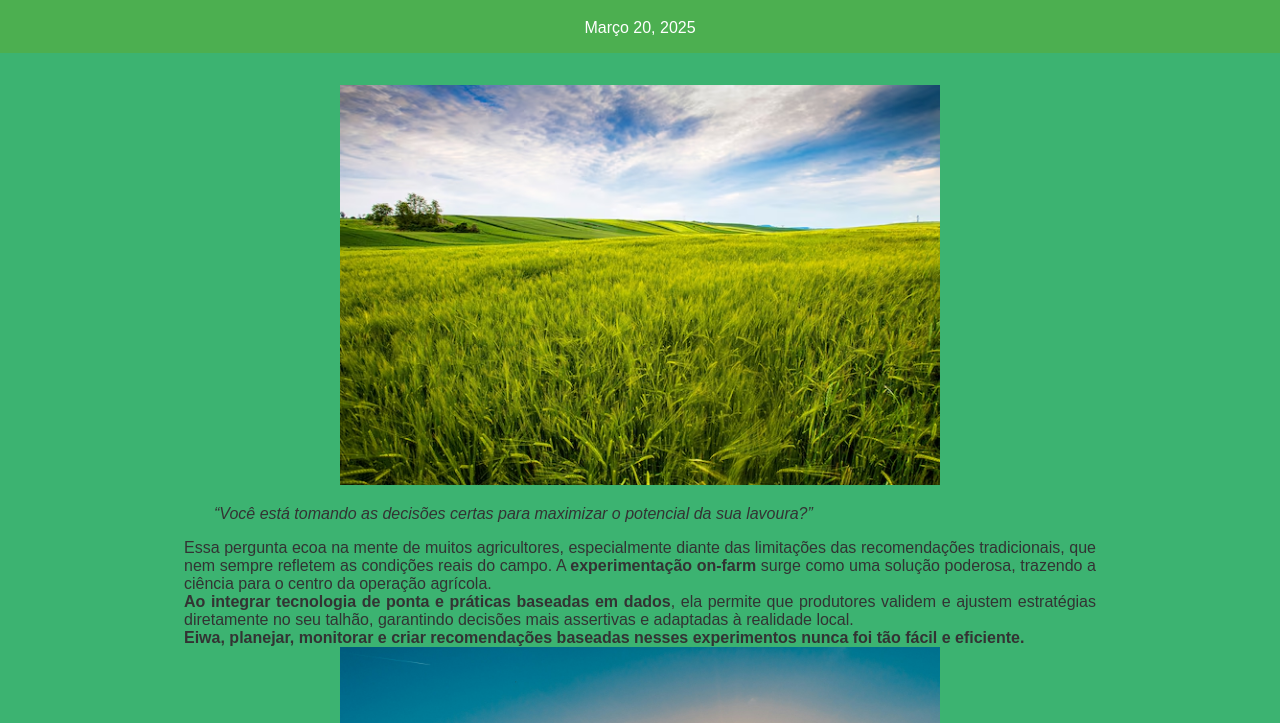
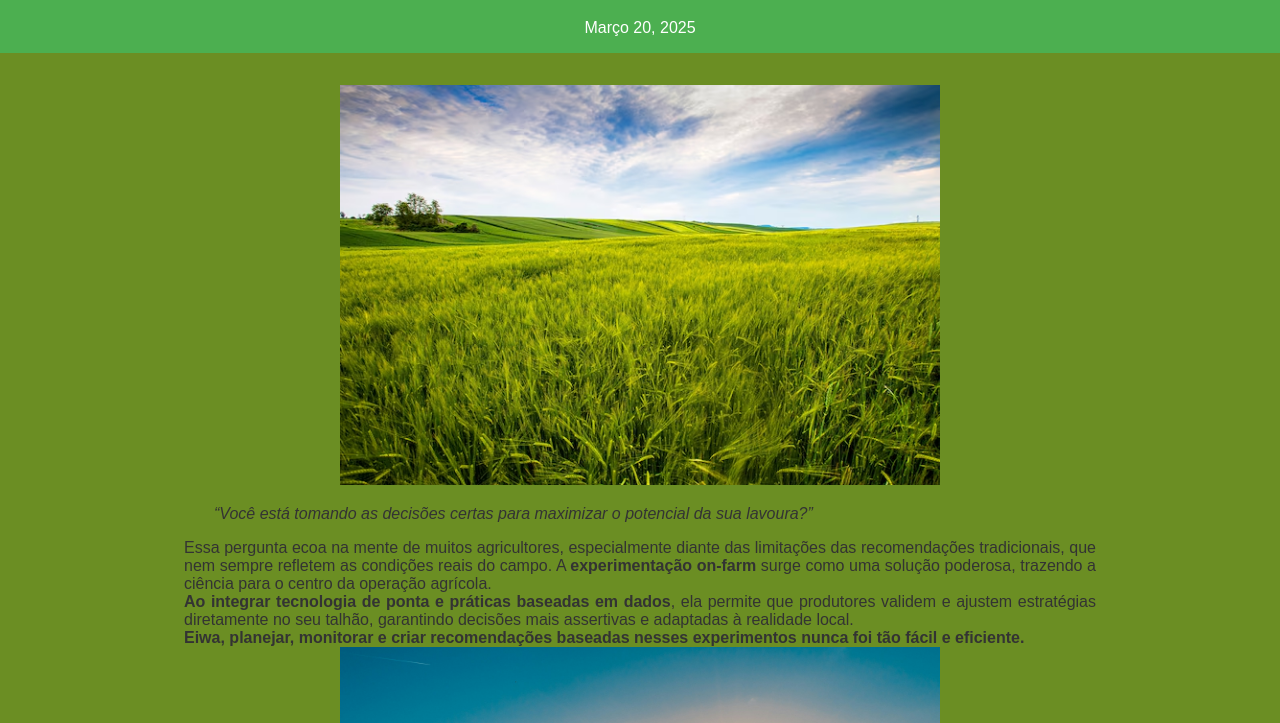
Before and after one commit to Thxgirl4/PAGINA01, a plain HTML site: page index.html in a window 1280 px wide. Shown: the part 77-800 px from the top of the page. Drawn offline with Linux system fonts and the light colour scheme.

Commit message:
teste: background color

```diff
--- a/css/estilo.css
+++ b/css/estilo.css
@@ -3,7 +3,7 @@ body {
   font-family: Arial, sans-serif;
   margin: 0;
   padding: 0;
-  background-color:  MediumSeaGreen;
+  background-color: OliveDrab ;
   color: #333;
   display: flex;
   flex-direction: column;
```
